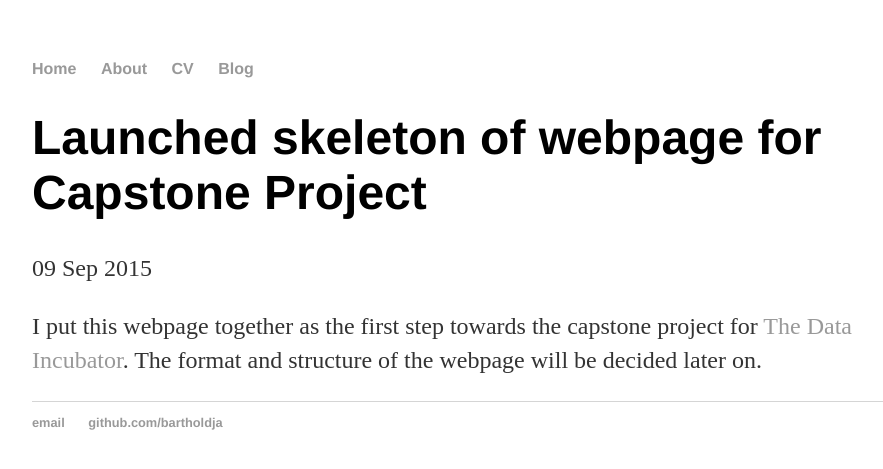
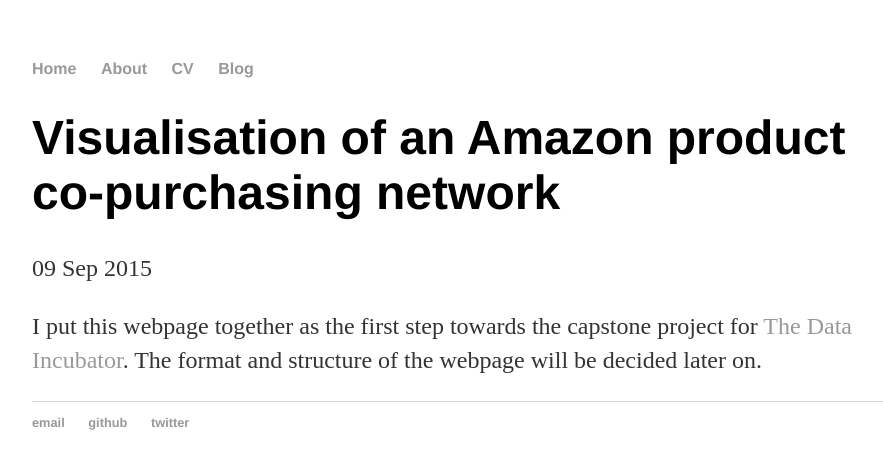
Before and after one commit to bartholdja/bartholdja.github.io, a Jekyll site: the page built from _posts/2015-18-09-purchasing-network-vis.md, in a window 1280 px wide. Shown: the top 469 px of the page, without its empty margins (160-1043 px from the left). Built offline with Jekyll 4.4.1, drawn with Linux system fonts in a browser that asks for light colours.

Commit message:
making changes to webpage

```diff
--- a/_layouts/default.html
+++ b/_layouts/default.html
@@ -22,7 +22,8 @@
 			<footer>
 	    		<ul>
 	        		<li><a href="mailto:julia.barthold@mg.thedataincubator.com">email</a></li>
-	        		<li><a href="https://github.com/bartholdja">github.com/bartholdja</a></li>
+	        		<li><a href="https://github.com/bartholdja">github</a></li>
+					<li><a href="https://twitter.com/jabarthold">twitter</a></li>
 				</ul>
 			</footer>
 		</body>
--- a/_posts/2015-09-09-skeleton-webpage-up.md
+++ b/_posts/2015-18-09-purchasing-network-vis.md
@@ -1,6 +1,6 @@
 ---
 layout: post
-title: "Launched skeleton of webpage for Capstone Project"
+title: "Visualisation of an Amazon product co-purchasing network"
 date: 2015-09-09
 ---
 
```
